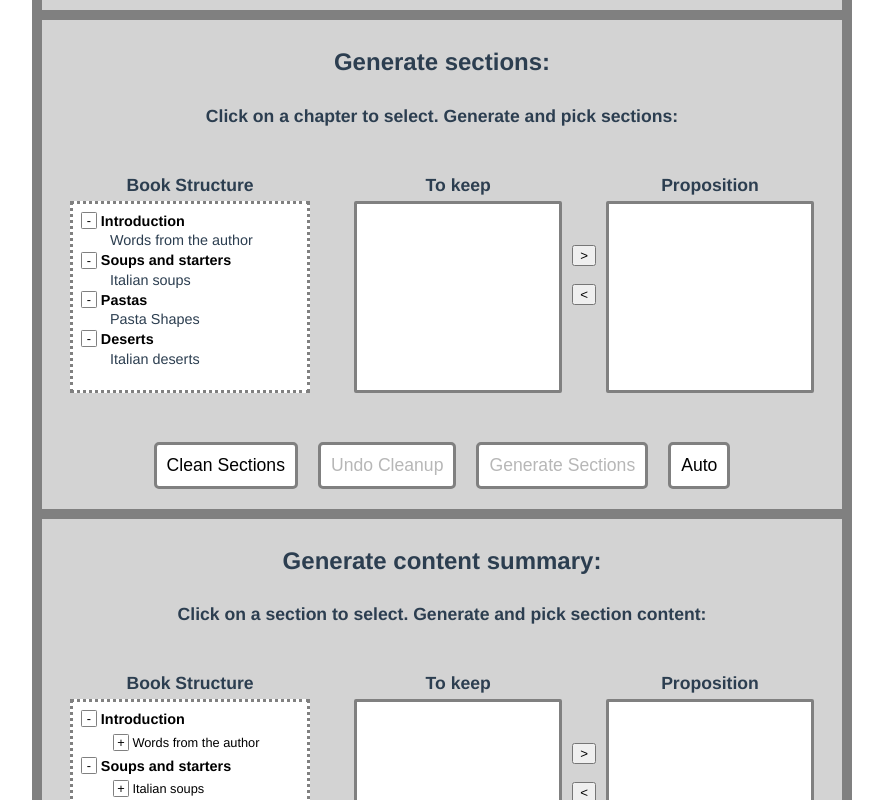
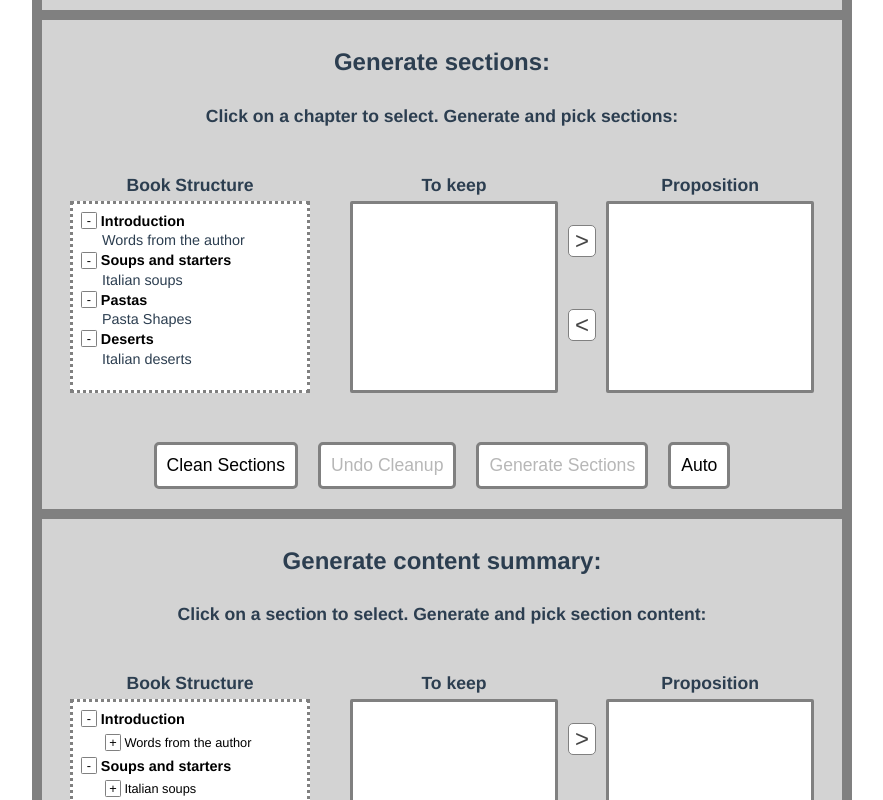
Before and after one commit to emilamaj/threadwriter, a Vue app: page / in a window 1280 px wide. Shown: the part 760-1560 px from the top of the page, without its empty margins (198-1081 px from the left). Built offline with nearby package versions, Linux system fonts and the light colour scheme.

Commit message:
Minor esthetic and functional changes

```diff
--- a/src/components/ListSelector.vue
+++ b/src/components/ListSelector.vue
@@ -10,7 +10,6 @@
     </div>
     <div class="arrows">
       <button class="arrow-right" @click="moveRight">&gt;</button>
-      <br />
       <button class="arrow-left" @click="moveLeft">&lt;</button>
     </div>
     <div class="pane">
@@ -58,11 +57,10 @@ export default {
 };
 </script>
 
-<style>
+<style scoped>
 .list-selector-div {
   display: flex;
-  align-items: center;
-  justify-content: center;
+  flex-direction: row;
   padding: 20px;
 }
 
@@ -76,10 +74,22 @@ export default {
 }
 
 .arrows {
+  margin: 0 10px;
+  padding-top: 1em;
+  height: auto;
   display: flex;
   flex-direction: column;
-  align-items: center;
-  margin: 0 10px;
+  justify-content: space-evenly;
+}
+
+button {
+  /* font-weight: bold; */
+  font-size: 1.5em;
+  color: rgb(70, 70, 70);
+  border: 1px solid grey;
+  border-radius: 5px;
+  background-color: white;
+  cursor: pointer;
 }
 
 .pane .description {
--- a/src/components/TreeViewer2.vue
+++ b/src/components/TreeViewer2.vue
@@ -107,7 +107,7 @@ export default {
     display: flex;
     flex-direction: column;
     align-items: flex-start;
-    transform: translate(2em, 0);
+    transform: translate(1.5em, 0);
 }
 
 .section-label {
--- a/src/components/TreeViewer3.vue
+++ b/src/components/TreeViewer3.vue
@@ -15,8 +15,8 @@
                     </div>
 
                     <template v-if='displaySummaries[i][j]'>
-                        <div class="summary-div" v-for="summary in summaries[i][j]" :key="summary">
-                            <p class="summary-label"> {{ summary }} </p>
+                        <div class="summary-div" v-for="(summary,k) in summaries[i][j]" :key="summary">
+                            <p class="summary-label" @click="selectSummary(i,j,k)" :style="(currentChapter===i && currentSection===j && currentSummary===k) ? selectedStyle:unselectedStyle"> {{ summary }} </p>
                         </div>
                     </template>
                 </div>
@@ -35,6 +35,7 @@ export default {
             displaySummaries: [],
             currentChapter: null,
             currentSection: null,
+            currentSummary: null,
             selectedStyle: { "background-color": "skyblue", "color": "white"},
             unselectedStyle: { "background-color": "", "color": "black"}
         }
@@ -58,14 +59,12 @@ export default {
                 return []
             }
         },
+        summarySelectable: {
+            type: Boolean,
+            default: false
+        }
     },
     methods: {
-        selectSection(chapterIndex, sectionIndex) {
-            // Update the current chapter and section
-            this.currentChapter = chapterIndex;
-            this.currentSection = sectionIndex;
-            this.$emit('sectionSelected', {"chapterIndex":chapterIndex, "sectionIndex":sectionIndex});
-        },
         toggleChapter(chapterIndex) {
             // Toggle the display of the sections of a given chapter
             this.displaySections[chapterIndex] = !this.displaySections[chapterIndex];
@@ -73,6 +72,27 @@ export default {
         toggleSection(chapterIndex, sectionIndex) {
             // Toggle the display of the summaries of a given section
             this.displaySummaries[chapterIndex][sectionIndex] = !this.displaySummaries[chapterIndex][sectionIndex];
+        },
+        selectSection(chapterIndex, sectionIndex) {
+            if (!this.summarySelectable) {
+                // If summarySelectable is false, select the section
+                this.currentChapter = chapterIndex;
+                this.currentSection = sectionIndex;
+                this.$emit('sectionSelected', {"chapterIndex":chapterIndex, "sectionIndex":sectionIndex});
+            }
+        },
+        selectSummary(chapterIndex, sectionIndex, summaryIndex) {
+            if (this.summarySelectable) {
+                // Select the target summary
+                this.currentChapter = chapterIndex;
+                this.currentSection = sectionIndex;
+                this.currentSummary = summaryIndex;
+                this.$emit('summarySelected', {"chapterIndex":chapterIndex, "sectionIndex":sectionIndex, "summaryIndex":summaryIndex});
+            } else {
+                // Select the section of the target summary
+                this.selectSection(chapterIndex, sectionIndex);
+            }
+
         },
     },
     watch: {
@@ -141,7 +161,7 @@ export default {
     display: flex;
     flex-direction: column;
     align-items: flex-start;
-    transform: translate(2em, 0);
+    transform: translate(1.5em, 0);
 }
 
 .section-title {
@@ -163,7 +183,7 @@ export default {
     display: flex;
     flex-direction: column;
     align-items: flex-start;
-    transform: translate(2em, 0);
+    transform: translate(1.5em, 0);
 }
 
 .summary-label {
```
